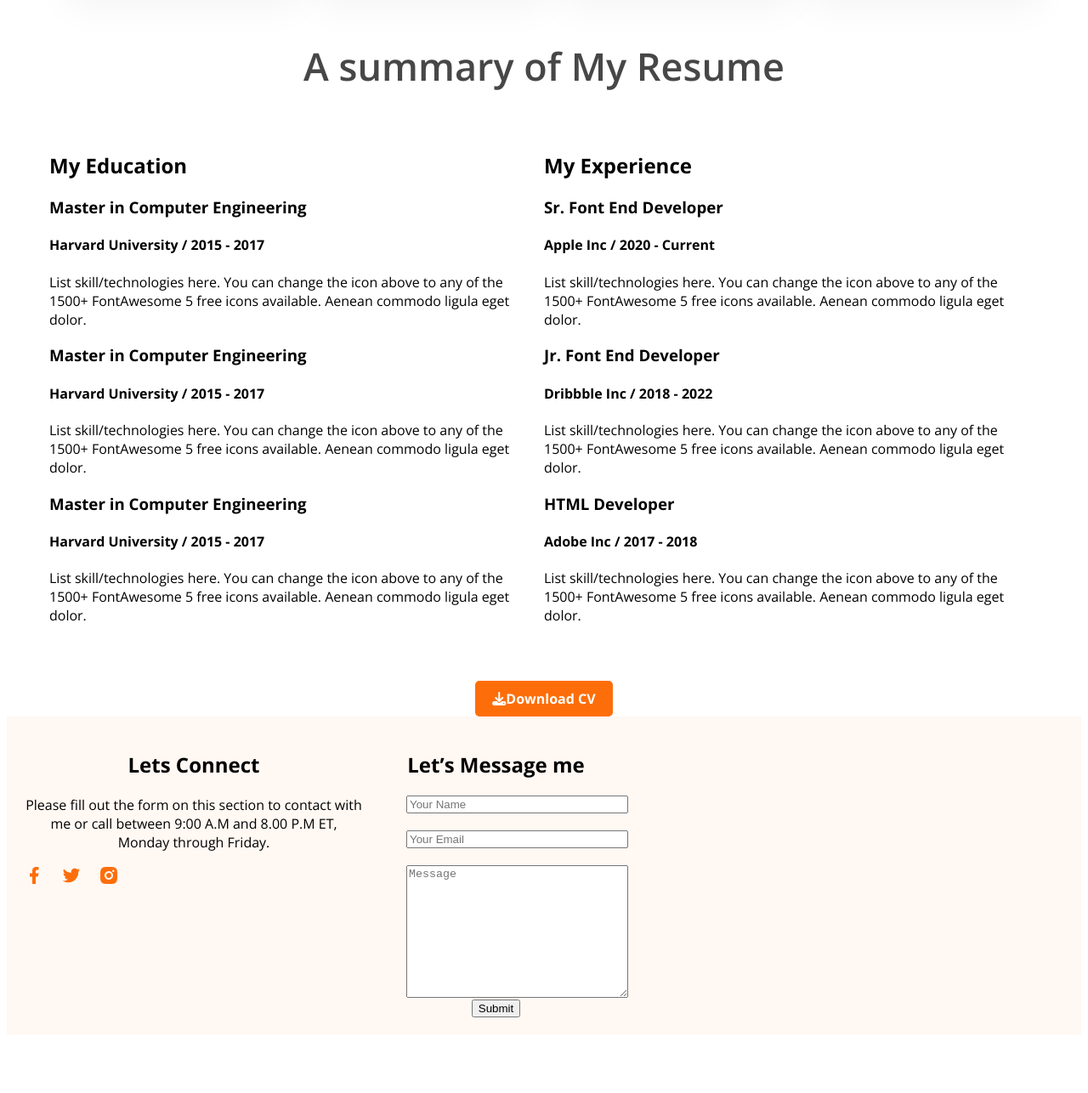
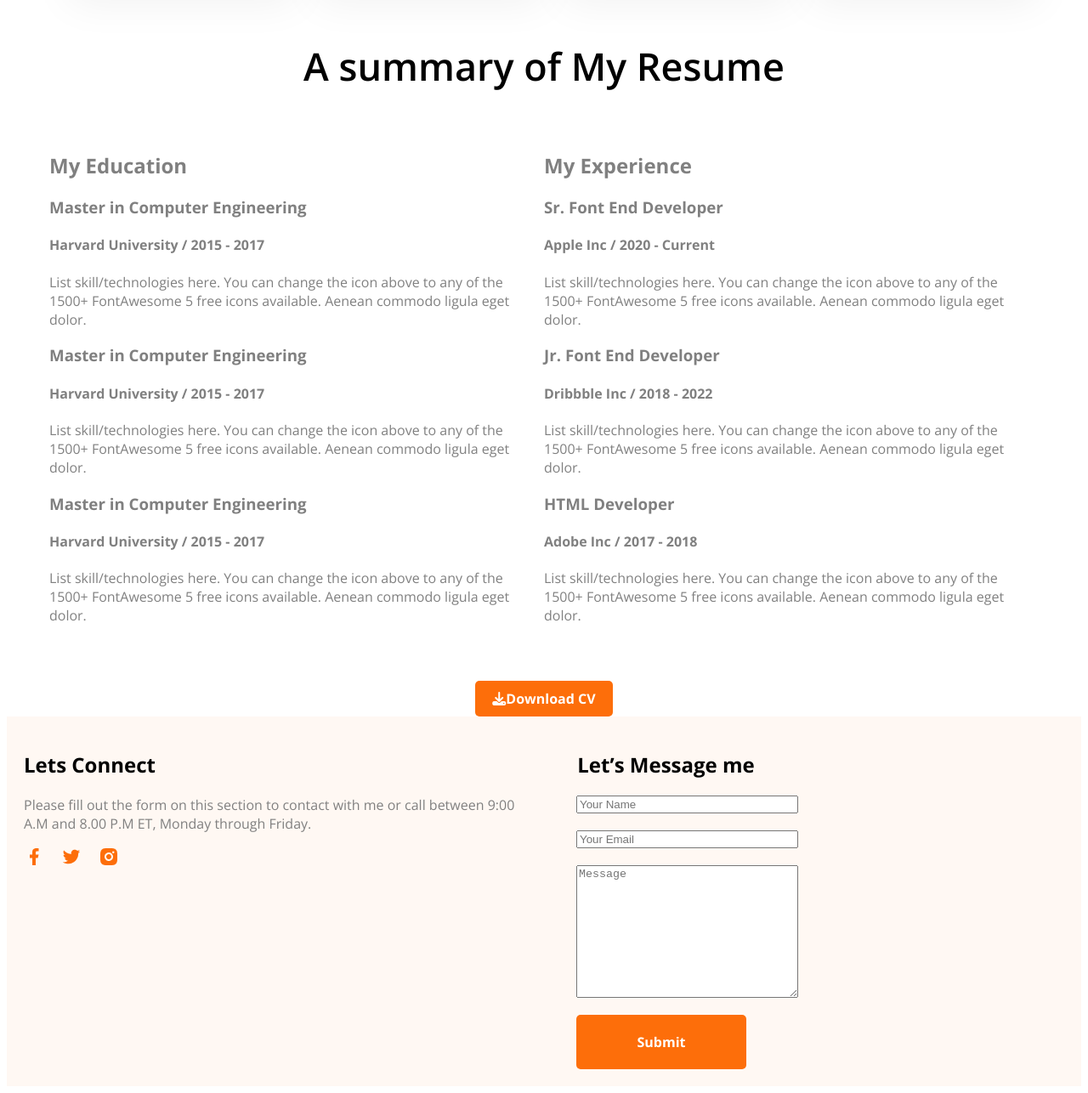
Before and after one commit to HasanCodeX/Project---Mary-Hardy-web-developer-portfolio, a plain HTML site: page index.html in a window 1280 px wide. Shown: the part 2376-3662 px from the top of the page at 85% size. Before the commit the page ends 3601 px from the top, so only its background shows below. Drawn offline with nearby package versions, Linux system fonts and the light colour scheme.

Commit message:
all design part complitte

```diff
--- a/index.html
+++ b/index.html
@@ -144,7 +144,7 @@
       <section>
         <div class="resume-box">
           <h2 class="banner-title" id="resumi-title">A summary of My Resume</h2>
-          <div class="resume-elements">
+          <div class="resume-elements text-secondary">
             <div>
               <h2>My Education</h2>
               <div>
@@ -219,8 +219,8 @@
     <footer>
       <div class="footer-box">
         <div class="footer-text">
-          <h2>Lets Connect</h2>
-          <p>
+          <h2 style="text-align: left;">Lets Connect</h2>
+          <p class="text-secondary" style="text-align: left;">
             Please fill out the form on this section to contact with me or call
             between 9:00 A.M and 8.00 P.M ET, Monday through Friday.
           </p>
@@ -242,8 +242,9 @@
               cols="30"
               rows="10"
             ></textarea>
+            <button class="btn-primary" style="border-radius: 5px; width: 200px; height: 64px;">Submit</button>
           </div>
-          <div><button>Submit</button></div>
+          <div></div>
         </div>
       </div>
     </footer>
--- a/styles/style.css
+++ b/styles/style.css
@@ -211,6 +211,7 @@ ul {
 
 #resumi-title {
   text-align: center;
+  color: black;
 }
 
 #resume-btn {
@@ -245,5 +246,5 @@ ul {
   justify-content: left;
   justify-content: center;
   align-items: center;
-  max-width: 400px;
+  max-width: 600px;
 }
```
